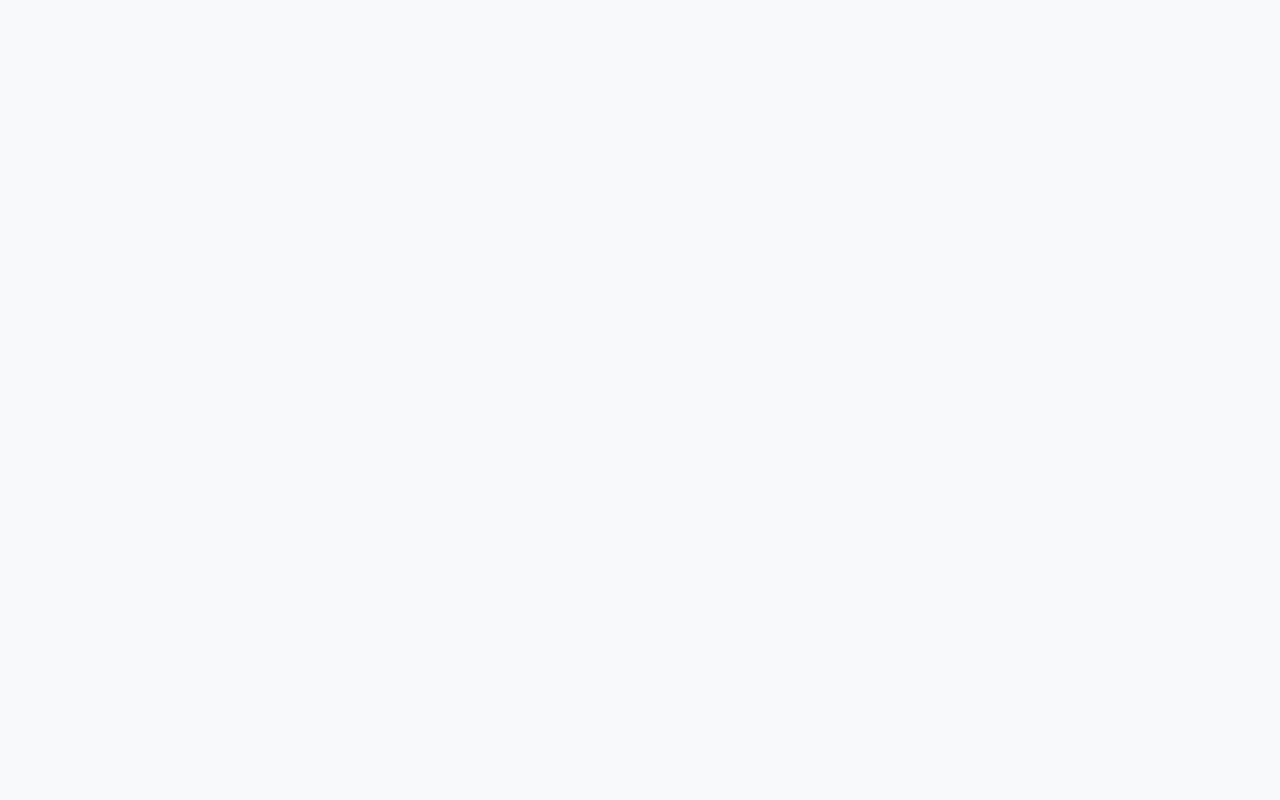
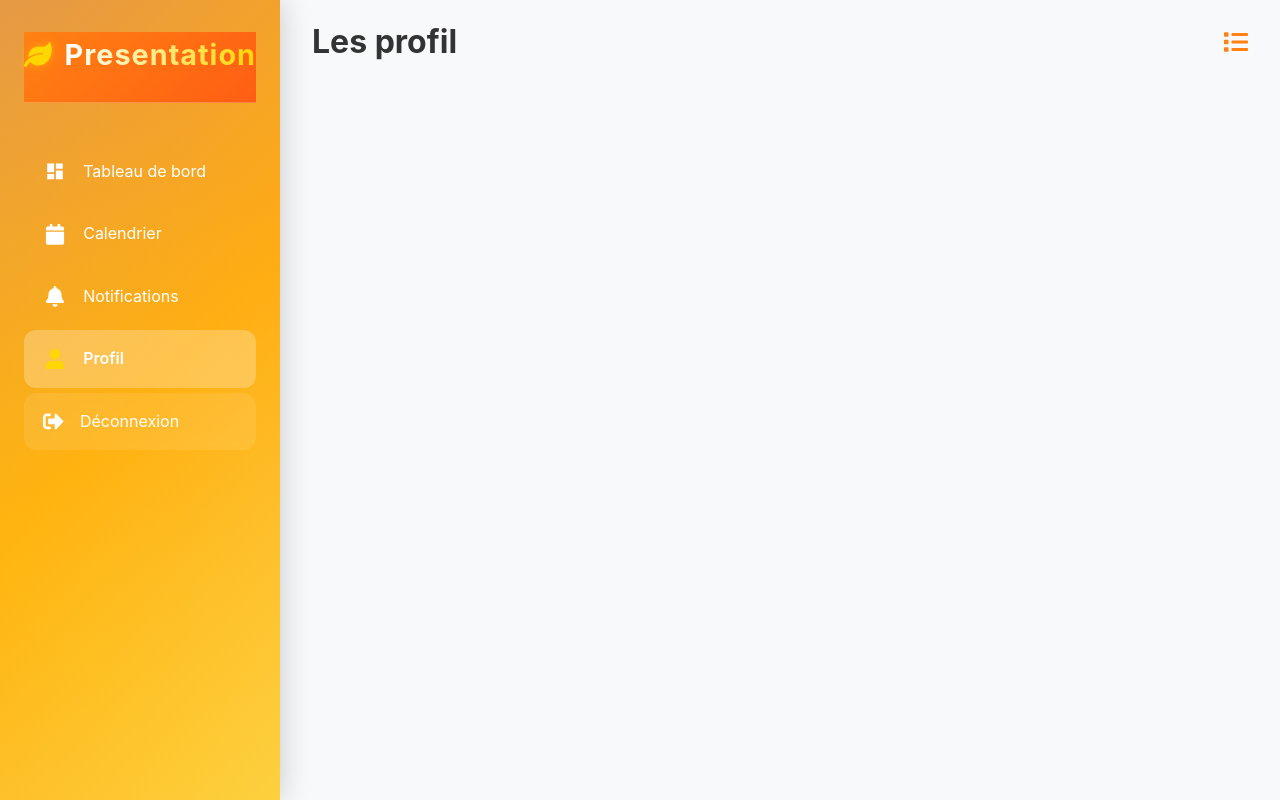
Before and after one commit to AnnaNdoye/FrontEnd-Plateforme-de-gestion-et-de-valorisation-des-pr-sentations-internes-, a React (Create React App) app: page /plateforme/profil in a window 1280 px wide. Before the commit this address had no page. Built offline with nearby package versions, Linux system fonts and the light colour scheme.

Commit message:
creation de la page de profil

```diff
--- a/src/App.js
+++ b/src/App.js
@@ -13,6 +13,7 @@ import Barre from "./pages/plateforme/Barre";
 import Recherche from "./pages/plateforme/Recherche";
 import Calendrier from "./pages/plateforme/Calendrier";
 import Notification from "./pages/plateforme/Notification";
+import Profil from "./pages/plateforme/Profil";
 
 function App(){
   return(
@@ -29,10 +30,7 @@ function App(){
         <Route path="/plateforme/recherche" element={<Recherche/>} />
         <Route path="/plateforme/calendrier" element={<Calendrier/>} />
         <Route path="/plateforme/notification" element={<Notification/>} />
-
-
-
-
+        <Route path="/plateforme/profil" element={<Profil/>} />
       </Routes>
     </Router>
   );
--- /dev/null
+++ b/src/pages/plateforme/Profil.js
@@ -0,0 +1,48 @@
+import { useState } from 'react';
+import styled from 'styled-components';
+import { FaList } from 'react-icons/fa';
+import Barre from './Barre';
+
+const Container = styled.div`
+    display: flex;
+    height: 100vh;
+    width: 100vw;
+`;
+
+const Content = styled.div`
+    flex: 1;
+    padding: 1rem 2rem;
+    display: flex;
+    flex-direction: column;
+`;
+
+const Header = styled.div`
+    display: flex;
+    align-items: center;
+    justify-content: space-between;
+    margin-bottom: 1rem;
+`;
+
+
+
+    const Profil = () => {
+    const [isMenuOpen, setIsMenuOpen] = useState(true);
+
+    const toggleMenu = () => {
+        setIsMenuOpen(!isMenuOpen);
+    };
+
+    return (
+        <Container>
+        {isMenuOpen && <Barre />}
+        <Content>
+            <Header>
+                <h1>Les profil</h1>
+                <FaList onClick={toggleMenu} style={{ cursor: 'pointer', fontSize: '1.5rem', color: '#ff8113' }} />
+            </Header>
+        </Content>
+    </Container>
+    );
+}
+
+export default Profil;
```
